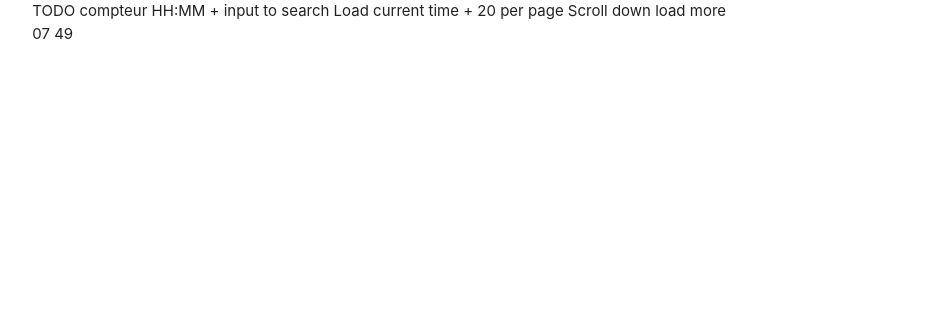
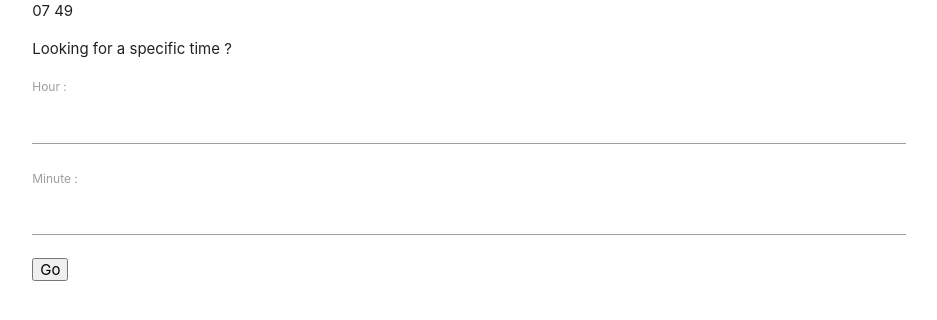
Before and after one commit to ThaNico/HistoricTimes, a Django app: page / in a window 1280 px wide. Shown: the top 320 px of the page, without its empty margins (171-1108 px from the left). Run offline with Django 4.2, Linux system fonts and the light colour scheme; data that the repository does not hold is empty.

Commit message:
specific time input

```diff
--- a/main/templates/home.html
+++ b/main/templates/home.html
@@ -2,14 +2,26 @@
 {% load static %}
 
 {% block content %}
-    TODO compteur HH:MM + input to search
-    Load current time + 20 per page
-    Scroll down load more
-
     <div id="time-container">
         <span id="hours" class="time"></span>
         <span id="minutes" class="time"></span>
     </div>
+
+    <div id="specific-time">
+        <p>Looking for a specific time ?</p>
+        <p>
+            <label for="specific-hour">Hour :</label>
+            <input type="number" id="specific-hour" min="0" max="23" />
+        </p>
+        <p>
+            <label for="specific-minute">Minute :</label>
+            <input type="number" id="specific-minute" min="0" max="59" />
+        </p>
+        <p>
+            <button id="specific-search">Go</button>
+        </p>
+    </div>
+
     <div id="events-container"></div>
 
 {% endblock %}
--- a/static/main/home.js
+++ b/static/main/home.js
@@ -1,8 +1,11 @@
 const MS_BETWEEN_UPDATES = 20000; // TODO custom setting
+let timer;
 
 $(document).ready(function () {
   setInitialTimeValue();
-  setInterval(increaseTime, MS_BETWEEN_UPDATES);
+  timer = setInterval(increaseTimeValue, MS_BETWEEN_UPDATES);
+
+  $("#specific-search").on("click", setSpecificTimeValue);
 });
 
 const setInitialTimeValue = () => {
@@ -27,12 +30,16 @@ const fetchEvents = () => {
   $.ajax({
     method: "GET",
     url: urlToFetch,
-  }).done(function (data) {
-    console.log("got", data);
-  });
+  })
+    .done(function (data) {
+      console.log("got", data);
+    })
+    .fail(function (data) {
+      clearInterval(timer);
+    });
 };
 
-const increaseTime = () => {
+const increaseTimeValue = () => {
   let hours = parseInt($("#hours").text());
   let minutes = parseInt($("#minutes").text());
   minutes++;
@@ -45,3 +52,11 @@ const increaseTime = () => {
   }
   setTimeValue(hours, minutes);
 };
+
+const setSpecificTimeValue = () => {
+  let hours = parseInt($("#specific-hour").val());
+  let minutes = parseInt($("#specific-minute").val());
+  if (hours && minutes) {
+    setTimeValue(hours, minutes);
+  }
+};
```
